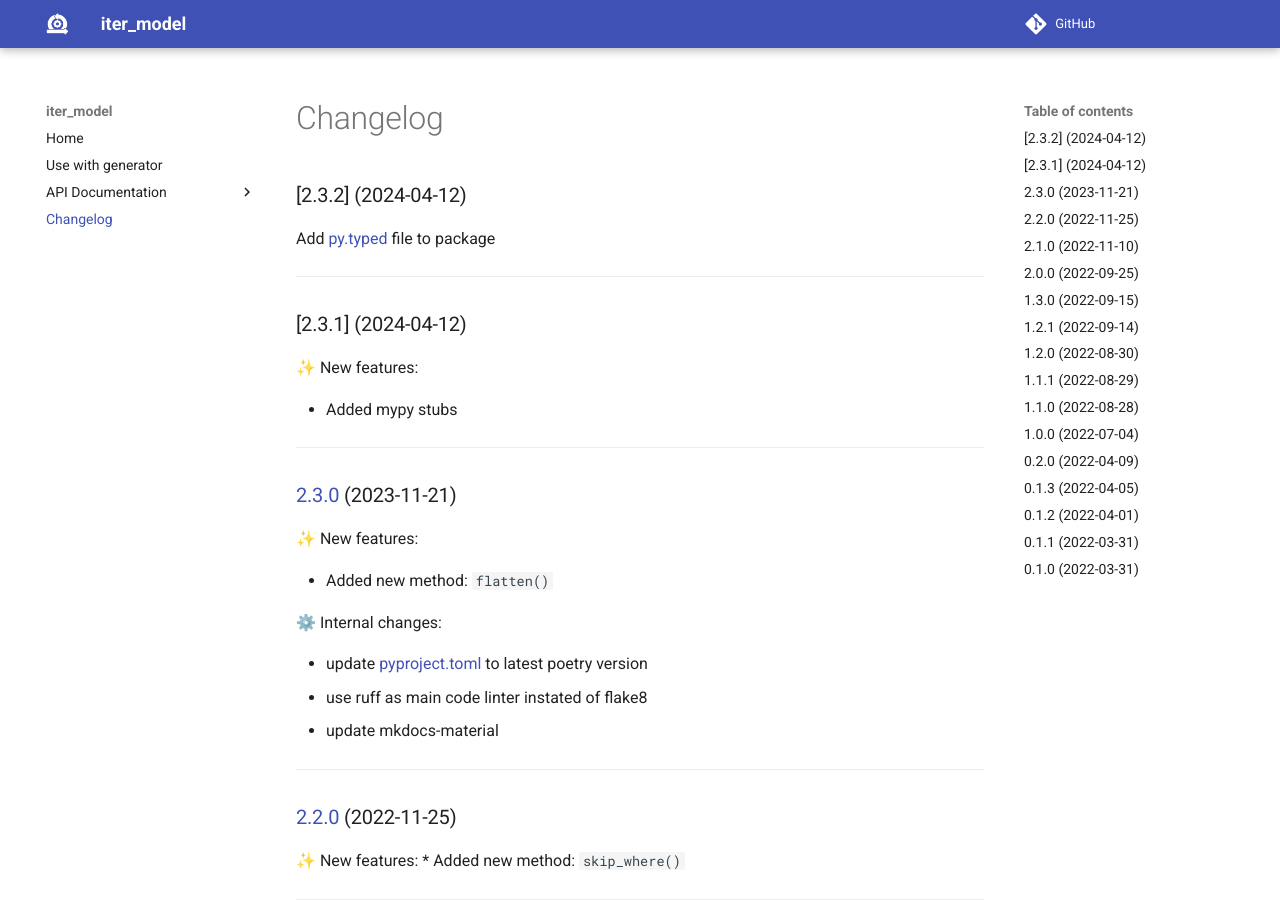
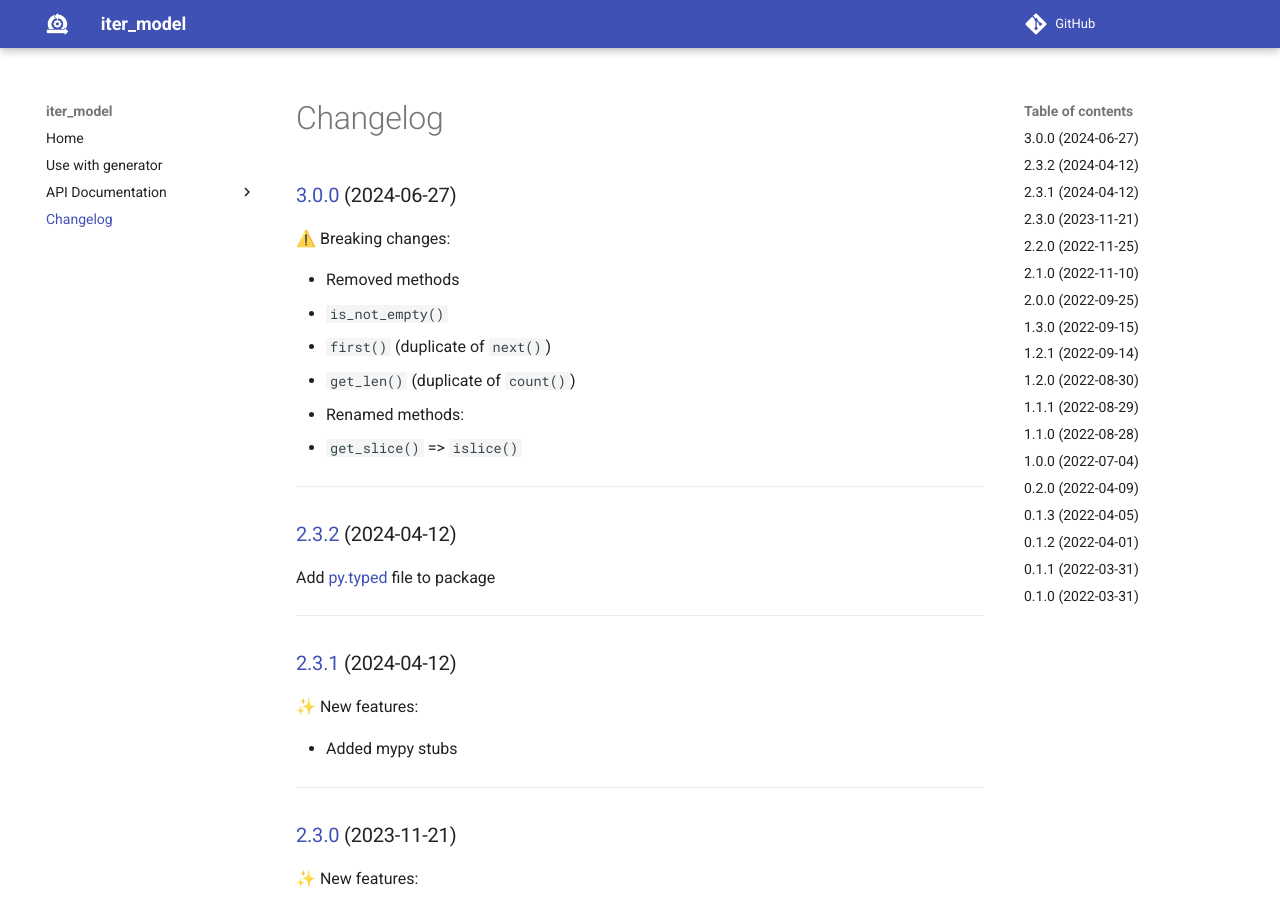
Before and after one commit to VolodymyrBor/iter_model, an MkDocs documentation site: the page built from docs/changelog.md, in a window 1280 px wide and 900 px high. Built offline with MkDocs 1.6.1 and Material for MkDocs 9.7.7, drawn with Linux system fonts in a browser that asks for light colours; comment, search, counter and statistics services are not loaded.

Commit message:
🔖 3.0.0 new version

```diff
--- a/docs/changelog.md
+++ b/docs/changelog.md
@@ -1,3 +1,16 @@
+### [3.0.0] (2024-06-27)
+
+⚠️ Breaking changes:
+
+- Removed methods
+  - `is_not_empty()`
+  - `first()` (duplicate of `next()`)
+  - `get_len()` (duplicate of `count()`)
+- Renamed methods:
+  - `get_slice()` => `islice()`
+
+---
+
 ### [2.3.2] (2024-04-12)
 
 Add [py.typed](..%2Fiter_model%2Fpy.typed) file to package
@@ -186,3 +199,6 @@ Add [py.typed](..%2Fiter_model%2Fpy.typed) file to package
 [2.1.0]: https://github.com/VolodymyrBor/iter_model/pull/24
 [2.2.0]: https://github.com/VolodymyrBor/iter_model/pull/26
 [2.3.0]: https://github.com/VolodymyrBor/iter_model/pull/29
+[2.3.1]: https://github.com/VolodymyrBor/iter_model/pull/29
+[2.3.2]: https://github.com/VolodymyrBor/iter_model/pull/29
+[3.0.0]: https://github.com/VolodymyrBor/iter_model/pull/29
--- a/pyproject.toml
+++ b/pyproject.toml
@@ -1,6 +1,6 @@
 [tool.poetry]
 name = "iter_model"
-version = "2.3.2"
+version = "3.0.0"
 description = "iter-model uses a method approach instead of individual functions to work with iterable objects."
 authors = ["volodymyrb <volodymyr.borysiuk0@gmail.com>"]
 license = "MIT"
```
